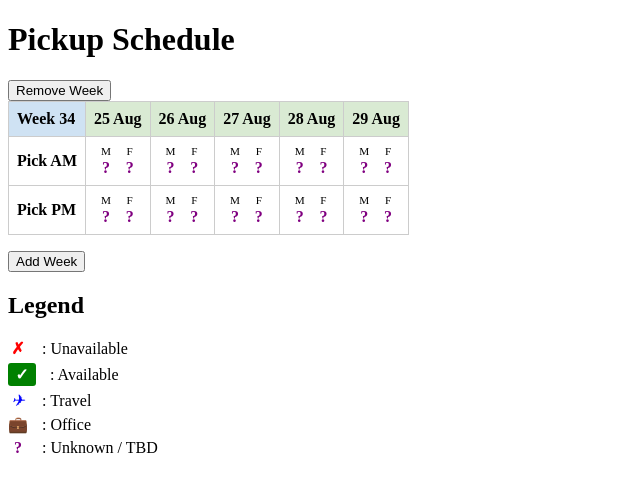
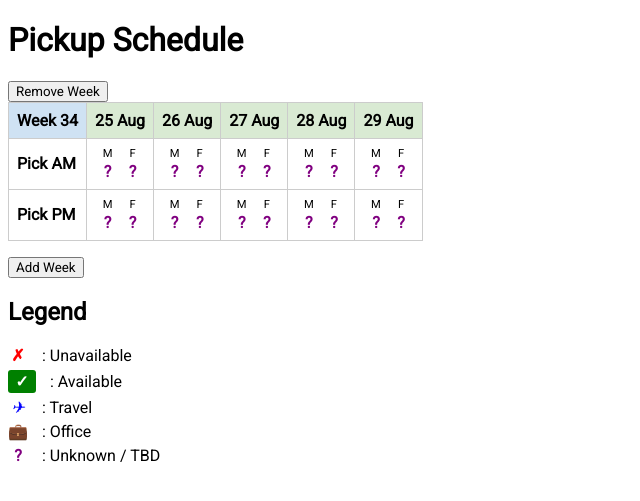
Before and after one commit to torchtarget/SchoolSchedule, a Flask app: page / in a window 1280 px wide. Shown: the top 501 px of the page, without its empty margins (0-640 px from the left). Run offline with Flask 3, Linux system fonts and the light colour scheme.

Commit message:
Use Roboto web font

```diff
--- a/templates/index.html
+++ b/templates/index.html
@@ -3,9 +3,12 @@
 <head>
   <meta charset="utf-8">
   <title>Pickup Schedule</title>
+  <link href="https://fonts.googleapis.com/css2?family=Roboto&display=swap" rel="stylesheet">
   <style>
+    body { font-family: 'Roboto', sans-serif; }
     table { border-collapse: collapse; margin-bottom: 1em; }
     th, td { border: 1px solid #ccc; padding: 0.5em; text-align: center; }
+    button { font-family: 'Roboto', sans-serif; }
     th { background: #d9ead3; }
     tr.date-row { background: #cfe2f3; font-weight: bold; }
     td.label-cell { font-weight: bold; text-align: left; }
```
